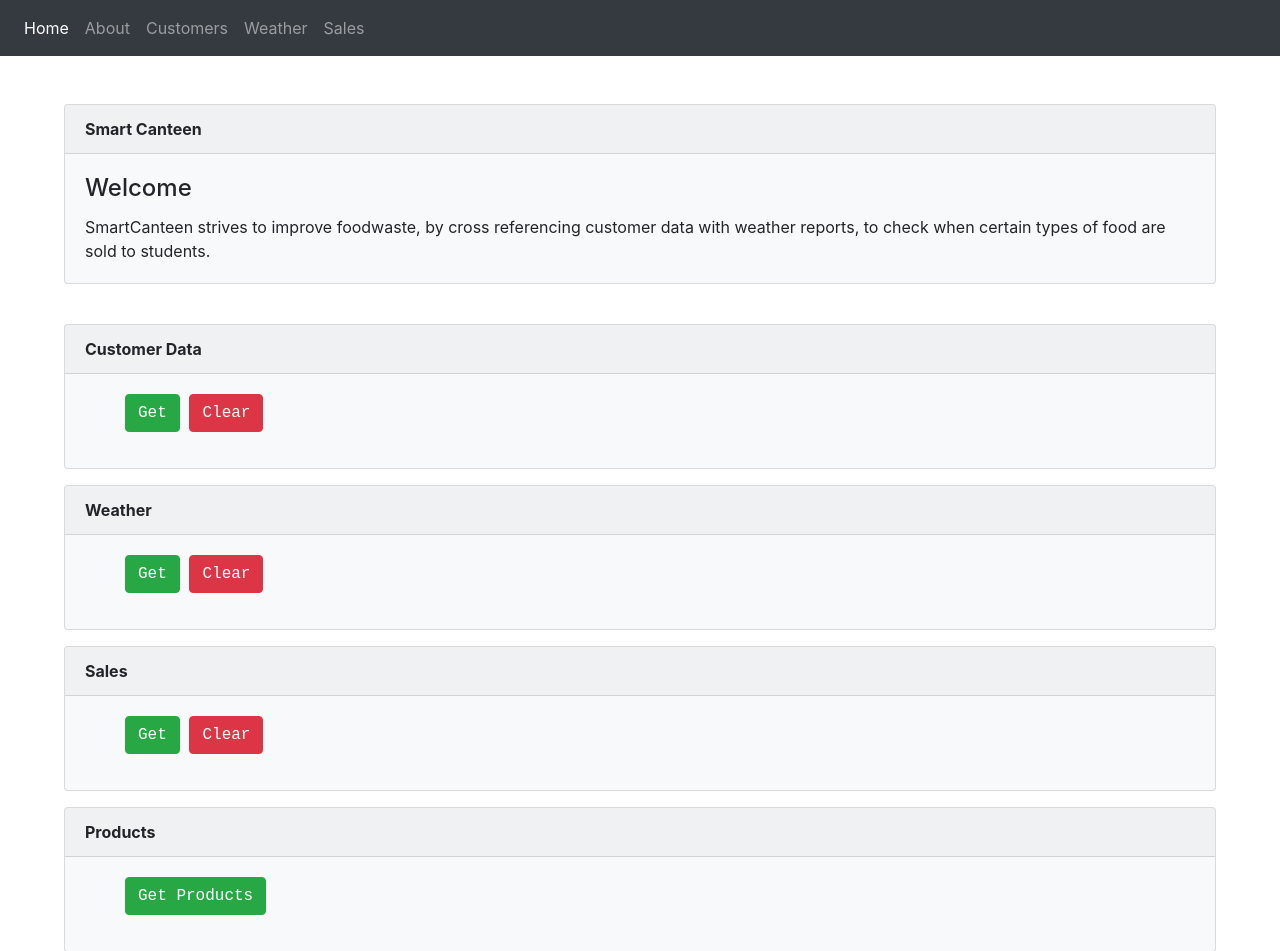
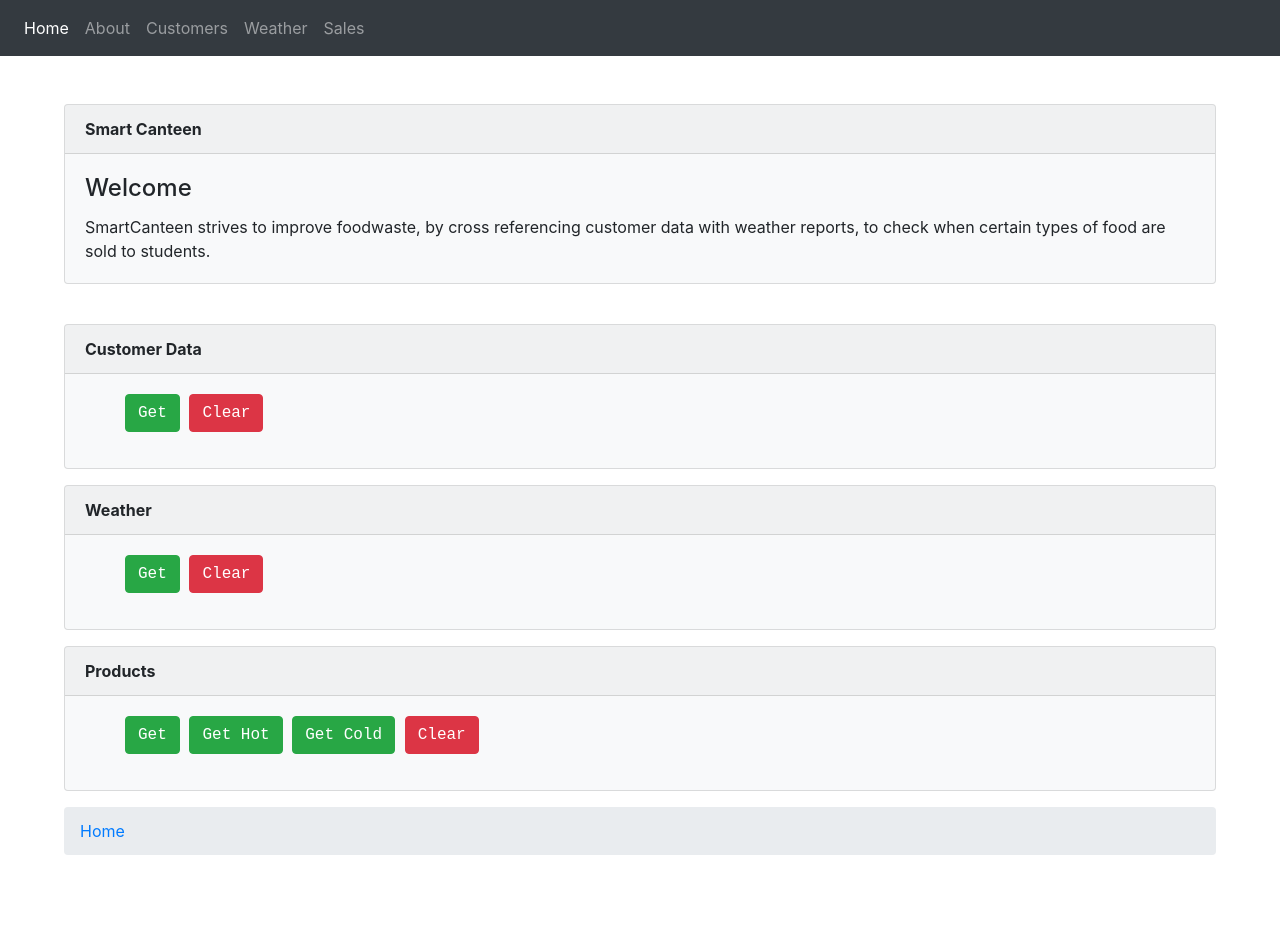
Before and after one commit to tristankamp/SmartCanteenHomepage, a website with bundled scripts: page src/index.htm in a window 1280 px wide. Shown: the top 951 px of the page. After the commit the page ends 871 px from the top, so only its background shows below. Built offline with nearby package versions, Linux system fonts and the light colour scheme.

Commit message:
GET Cold/Hot products

```diff
--- a/src/index.htm
+++ b/src/index.htm
@@ -83,7 +83,7 @@
         <ol class="liste">
           <button id="getAllCustomersButton" v-on:click="getAllCustomers" class="btn btn-success">Get</button>
            <li v-for="customer in customers"> Customer Count : {{customer.counter}} <br> Date/Time : {{customer.dateTime}}</li>
-           <button id="clearAllCustomerData" v-on:click="clearAllData" class="btn btn-danger">Clear</button>
+           <button id="clearAllCustomerDataButton" v-on:click="clearAllData" class="btn btn-danger">Clear</button>
         </ol>
 
       </div>
@@ -94,22 +94,9 @@
       <div class="card-body">
 
         <ol class="liste">
-          <button id="getAllWeatherReports" v-on:click="getWeatherReport" class="btn btn-success">Get</button>
+          <button id="getAllWeatherReportsButton" v-on:click="getWeatherReport" class="btn btn-success">Get</button>
           <li v-for="weather in weatherreport"> Location : {{weather.location}} <br> Temperature : {{weather.temperature}} <br> Windspeed : {{weather.wind}} <br> Precipitation : {{weather.rain}} <br> Sunshine : {{weather.sun}} <br> Date : {{weather.dateTime}} </li>
-          <button id="clearAllWeather" v-on:click="clearAllWeather" class="btn btn-danger">Clear</button>
-        </ol>
-
-      </div>
-    </div>
-
-    <div class="card bg-light mb-3">
-      <div class="card-header"><strong>Sales</strong></div>
-      <div class="card-body">
-
-        <ol class="liste">
-          <button id="getSales" v-on:click="getAllSales" class="btn btn-success">Get</button>
-          <li v-for="sale in sales"></li>
-          <button id="clearAllSales" v-on:click="clearAllSales" class="btn btn-danger">Clear</button>
+          <button id="clearAllWeatherButton" v-on:click="clearAllWeather" class="btn btn-danger">Clear</button>
         </ol>
 
       </div>
@@ -120,19 +107,19 @@
       <div class="card-body">
 
         <ol class="liste">
-          <button id="getProducts" v-on:click="getAllProducts" class="btn btn-success">Get Products</button>
-          <li v-for="getproducts in products" >Product name: {{getproducts.name}} <br> Price: {{getproducts.price}} <br> Protein: {{getproducts.protein}} <br> isHot: {{getproducts.isHot}}</li>
+          <button id="getAllProductsButton" v-on:click="getAllProducts" class="btn btn-success">Get</button>
+          <button id="getAllHotProductsButton" v-on:click="getAllHotProducts" class="btn btn-success">Get Hot</button>
+          <button id="getAllColdProductsButton" v-on:click="getAllColdProducts" class="btn btn-success">Get Cold</button>
+          <li v-for="getproducts in products" >Product name : {{getproducts.name}} <br> Price : {{getproducts.price}} <br> Protein : {{getproducts.protein}} <br> isHot : {{getproducts.isHot}}</li>
+          <button id="clearAllProductsButton" v-on:click="clearAllProducts" class="btn btn-danger">Clear</button>
         </ol>
 
       </div>
     </div>
 
-
-
     <ol class="breadcrumb">
       <li class="breadcrumb-item"><a href="#">Home</a></li>
     </ol>
-
 
   </div>
   <script src="bundle.js"></script>
--- a/src/js/index.ts
+++ b/src/js/index.ts
@@ -2,7 +2,6 @@ import axios, {
     AxiosError,
     AxiosResponse
 } from "../../node_modules/axios/index"
-
 
 interface ICustomer{
     counter: number
@@ -29,6 +28,8 @@ interface IProduct{
 let customerUrl: string = "https://smartcanteenrest.azurewebsites.net/api/customers";
 let weatherUrl: string = "https://smartcanteenrest.azurewebsites.net/api/weather/saves";
 let productUrl: string = "https://smartcanteenrest.azurewebsites.net/api/products";
+let productIsHotTrue: string = "http://smartcanteenrest.azurewebsites.net/api/products/true";
+let productIsHotFalse: string = "http://smartcanteenrest.azurewebsites.net/api/products/false";
 
 new Vue({
     // TypeScript compiler complains about Vue because the CDN link to Vue is in the html file.
@@ -51,6 +52,13 @@ new Vue({
         getAllProducts(){
             this.ProductHelperGetAndShow(productUrl)
         },
+        getAllHotProducts(){
+            this.ProductHelperGetAndShow(productIsHotTrue)
+        },
+        getAllColdProducts(){
+            this.ProductHelperGetAndShow(productIsHotFalse)
+        },
+        // Customer
         CustomerHelperGetAndShow(url: string){
             axios.get<ICustomer[]>(url)
             .then((Response: AxiosResponse<ICustomer[]>) => {
@@ -60,6 +68,7 @@ new Vue({
                 alert(error.message)
             })
         },
+        // Weather
         WeatherHelperGetAndShow(url: string){
             axios.get<IWeather[]>(url)
             .then((Response: AxiosResponse<IWeather[]>) => {
@@ -69,8 +78,6 @@ new Vue({
                 alert(error.message)
             })
         },
-
-
         // Product
         ProductHelperGetAndShow(url: string){
             axios.get<IProduct[]>(url)
@@ -81,19 +88,17 @@ new Vue({
                 alert(error.message)
             })
         },
-
-
+       // Clears Customer array
         clearAllData(){
             this.customers = 0;
         },
+        // Clears Weather array
         clearAllWeather(){
             this.weatherreport = 0;
         },
-        getAllSales(){
-
-        },
-        clearAllSales(){
-            this.sales = 0;
+        // Clears Product array
+        clearAllProducts(){
+            this.products = 0;
         }
     }
 
```
